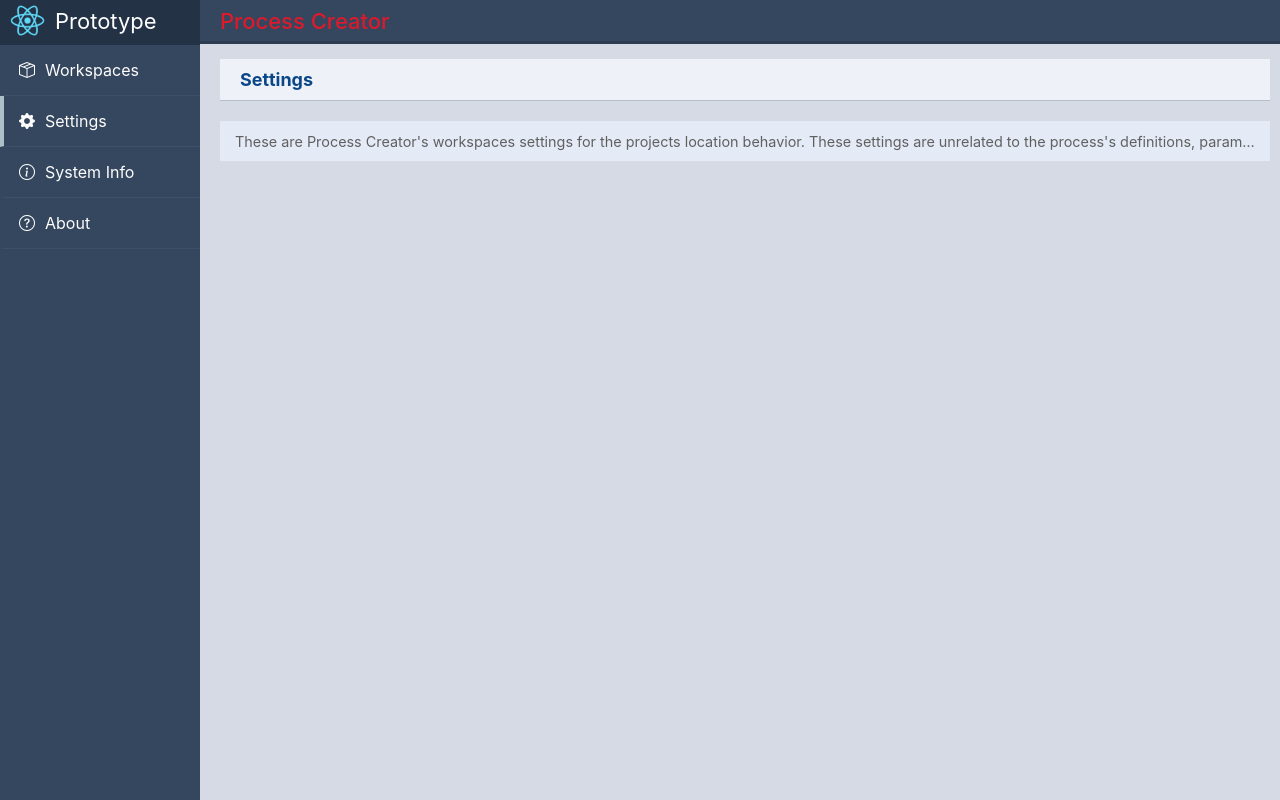
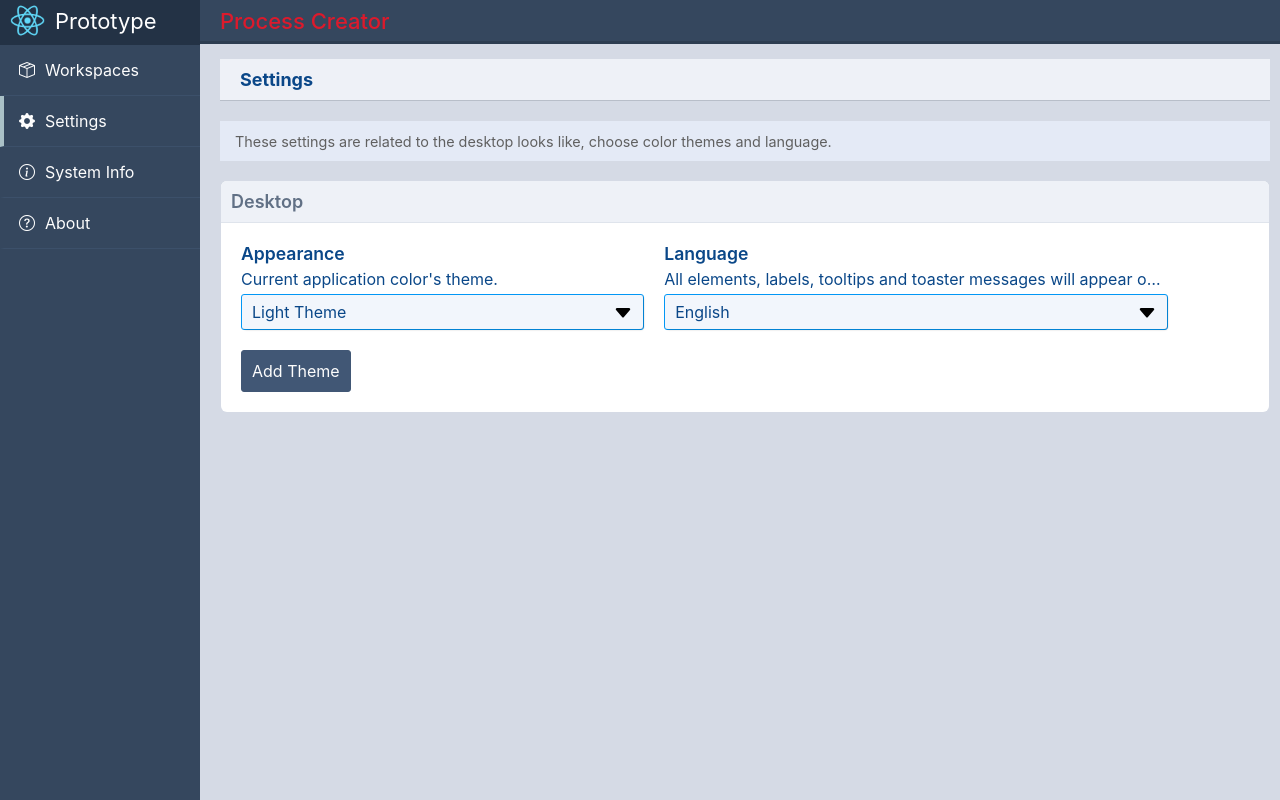
Before and after one commit to reftch/process-creator-react, a React (Create React App) app: page /settings in a window 1280 px wide. Built offline with nearby package versions, Linux system fonts and the light colour scheme.

Commit message:
Added dropdown component

```diff
--- a/src/App.js
+++ b/src/App.js
@@ -1,5 +1,5 @@
 // import { useState } from 'react'
-
+import React from 'react'
 import Header from './components/header/Header'
 import Sidebar from './components/sidebar/Sidebar'
 import Workspaces from './content/Workspaces';
--- /dev/null
+++ b/src/components/dropdown/Dropdown.js
@@ -0,0 +1,32 @@
+import { useState } from 'react'
+
+const Dropdown = (props) => {
+  const [value] = useState(props.value || '');
+  const [isActive, setActive] = useState(false);
+
+  const handleToggle = () => {
+    setActive(!isActive);
+  };
+
+  const options = props.options.map((option) =>
+    <span key={option.id} className="dropdown-option">
+      {option.value}
+    </span>
+  );
+
+  return (
+    <div className={props.disabled ? "dropdown dropdown-disabled" : "dropdown"} onClick={handleToggle}>
+      <div className={isActive ? "dropdown-select open" : "dropdown-select"}>
+        <div className="dropdown-select-trigger">
+          <span>{value}</span>
+          <div className="dropdown-arrow open"></div>
+        </div>
+        <div className="dropdown-options">
+          {options}
+        </div>
+      </div>
+    </div>
+  )
+}
+
+export default Dropdown
--- /dev/null
+++ b/src/components/input-field/InputField.js
@@ -0,0 +1,24 @@
+import React, { useState } from 'react'
+
+const InputField = (props) => {
+  const [value] = useState(props.value || '');
+  // const [error, setError] = useState(props.error || '');
+  // const [label, setLabel] = useState(props.label || 'Label');
+  const [disabled] = useState(props.disabled);
+  const [placeholder] = useState(props.placeholder || '');
+
+  return (
+    <div className="input-field">
+      <div className="input-field-form-row">
+        <input
+          type="text"
+          value={value}
+          disabled={disabled}
+          placeholder={placeholder}
+        />
+      </div>
+    </div >
+  )
+}
+
+export default InputField
--- a/src/content/Settings.js
+++ b/src/content/Settings.js
@@ -1,15 +1,53 @@
-import React from 'react'
+import React, { useState } from 'react'
+import Button from '../components/button/Button'
+import Dropdown from '../components/dropdown/Dropdown'
 
 const Settings = () => {
+  const [theme] = useState('Light Theme');
+  const [themes] = useState([
+    { id: 1, value: 'Light Theme' },
+    { id: 2, value: 'Dark Theme' },
+  ]);
+
+  const [lang] = useState('English');
+  const [languages] = useState([
+    { id: 1, value: 'English' },
+    { id: 2, value: 'German' },
+    { id: 3, value: 'French' },
+  ]);
+
   return (
     <div className="form">
       <div className="title">Settings</div>
       <div className="form-description">
         <span className="form-description-icon wui-icon-help" />
-          These are Process Creator's workspaces settings for the projects location behavior.
-          These settings are unrelated to the process's definitions, parameters and
-          behavior. <a href="#/">Learn more.</a>
+          These settings are related to the desktop looks like, choose color themes
+          and language.
       </div>
+
+      <div className="widget">
+        <div className="title">Desktop</div>
+        <div className="chart form-inline">
+          <div className="row-col-40">
+            <label className="form-label">Appearance</label>
+            <div className="form-hint">Current application color's theme.</div>
+            <Dropdown options={themes} value={theme} />
+          </div>
+
+          <div className="row-col-50">
+            <label className="form-label">Language</label>
+            <div className="form-hint">
+              All elements, labels, tooltips and toaster messages will appear on
+              this language.
+          </div>
+            <Dropdown options={languages} value={lang} />
+          </div>
+          <span style={{ paddingTop: "20px" }}>
+            <Button title="Add Theme" primary={true} />
+          </span>
+        </div>
+      </div>
+
     </div>
   )
 }
--- a/src/content/Workspaces.js
+++ b/src/content/Workspaces.js
@@ -1,6 +1,7 @@
 import { useState, useEffect } from 'react'
 import Button from '../components/button/Button'
 import Table from '../components/table/Table'
+import InputField from '../components/input-field/InputField'
 
 export const Workspaces = () => {
   const [selectAll, setSelectAll] = useState(false);
@@ -63,7 +64,7 @@ export const Workspaces = () => {
                 primary="true"
                 disabled={deleteDisabled}
               />
-              {/* <p-input-field placeholder="Search" /> */}
+              <InputField placeholder="Search" />
             </div>
           </div>
           <div className="form-row">
--- a/src/styles/colors.scss
+++ b/src/styles/colors.scss
@@ -7,6 +7,7 @@
   --link: #3b5aaf;
   --red: #DC1A2C;
   --color: #0a4788;
+  --hover: #e4eaf6;
   --background-input: #f2f6fc;
   --background-logo: #233245;
   --background-sidebar: #35475e;
--- a/src/styles/components/dropdown.scss
+++ b/src/styles/components/dropdown.scss
@@ -1,4 +1,5 @@
 @use '../colors';
+
 
 .dropdown {
   position: relative;
@@ -38,17 +39,18 @@
     @include small-shadow;
   }
 
-  &-arrow::after {
-    font-family: "Icons";
-    content: "\E919";
-    display: inline-block;
+  &-arrow {
+    background-image: url(../icons/caret-down-fill.svg);
+    background-size: 20px 20px;
+    height: 20px;
+    width: 20px;
     position: relative;
     top: 1px;
     pointer-events: none;
     transition: 0.2s;
   }
 
-  .open &-arrow::after {
+  .open &-arrow {
     -ms-transform: rotate(180deg); /* IE 9 */
     -webkit-transform: rotate(180deg); /* Safari */
     transform: rotate(180deg);
--- a/src/styles/components/inputfield.scss
+++ b/src/styles/components/inputfield.scss
@@ -1,6 +1,6 @@
 @use '../colors';
 
-.inputfield {
+.input-field {
   position: relative;
   user-select: none;
   // @include small-shadow;
@@ -31,7 +31,7 @@
 
   &-form-row > input,
   &-form-row > button {
-    padding: 0.4em;
+    padding: 0.5em;
   }
 
   &-form-row > input:hover {
```
Also changed, not shown: src/styles/icons/caret-down-fill.svg (added).
